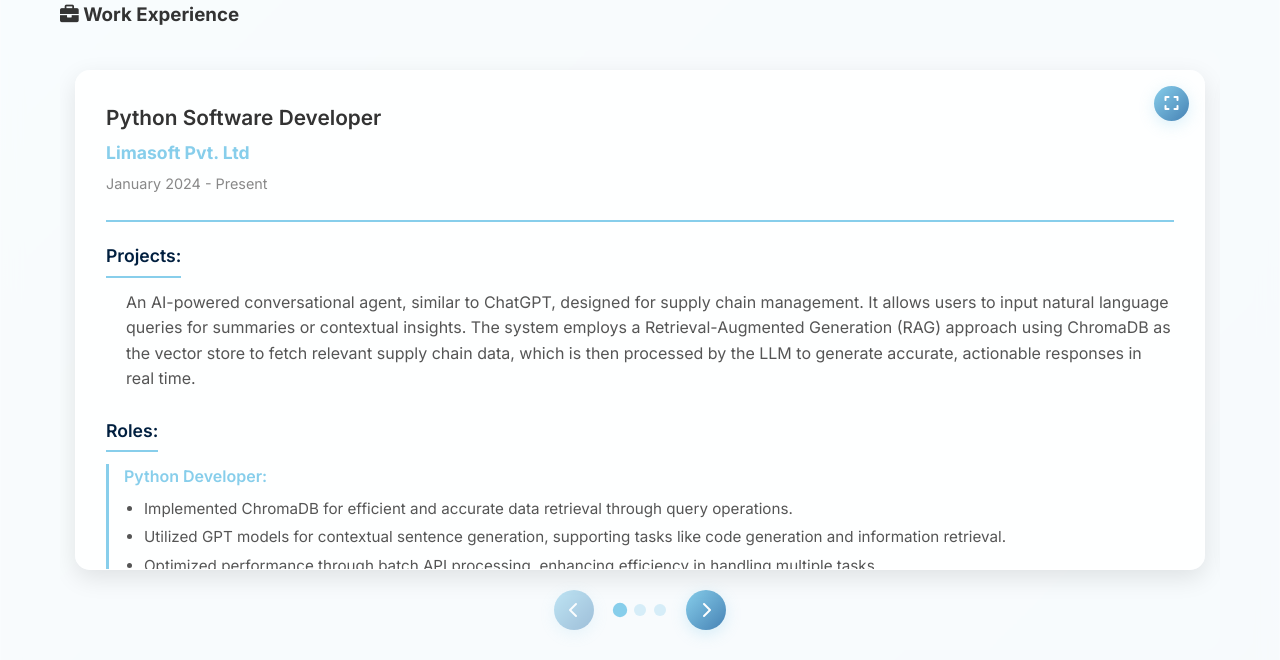
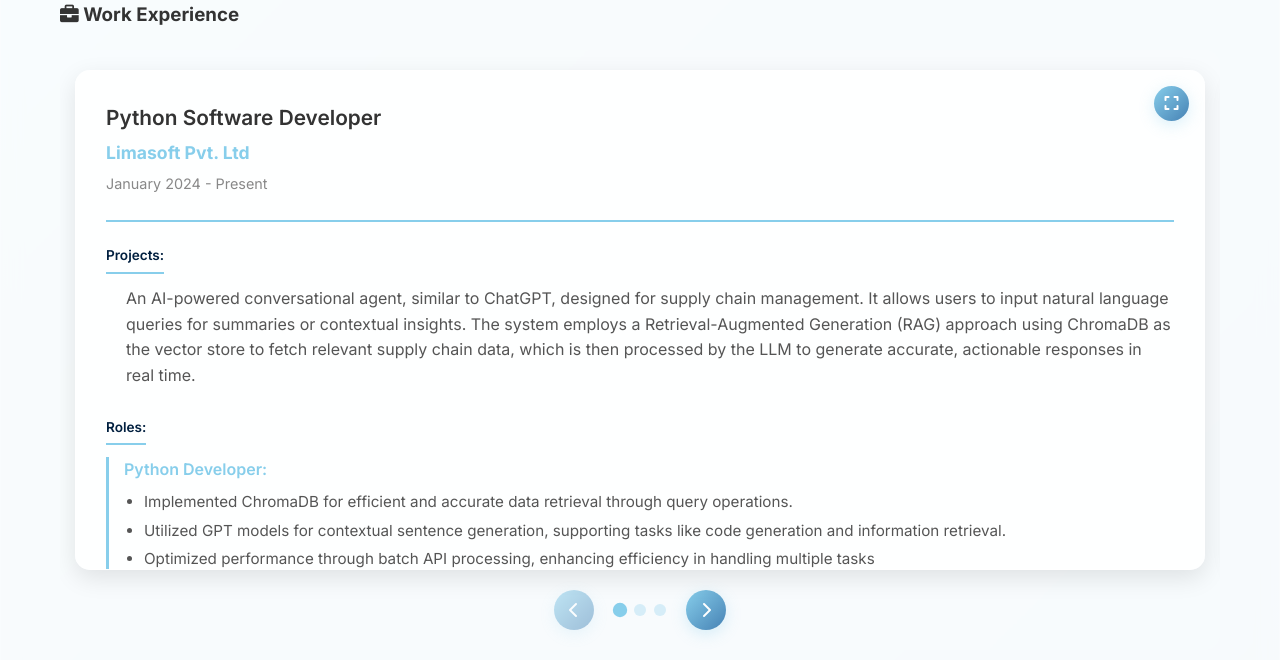
Before and after one commit to kishkath/Workfolio, a Flask app: page / in a window 1280 px wide. Shown: the part 1374-2034 px from the top of the page. Run offline with Flask 3, Linux system fonts and the light colour scheme.

Commit message:
Update styles.css

```diff
--- a/static/styles.css
+++ b/static/styles.css
@@ -1217,7 +1217,7 @@ footer {
 }
 
 .experience-subheader {
-    font-size: 1.1rem;
+    font-size: 0.85rem;
     font-weight: 600;
     color: #001f3f;
     margin-bottom: 12px;
@@ -1257,7 +1257,7 @@ footer {
 }
 
 .experience-modal-card .experience-subheader {
-    font-size: 1.2rem;
+    font-size: 0.82rem;
     font-weight: 600;
     color: #001f3f;
     margin-bottom: 15px;
```
